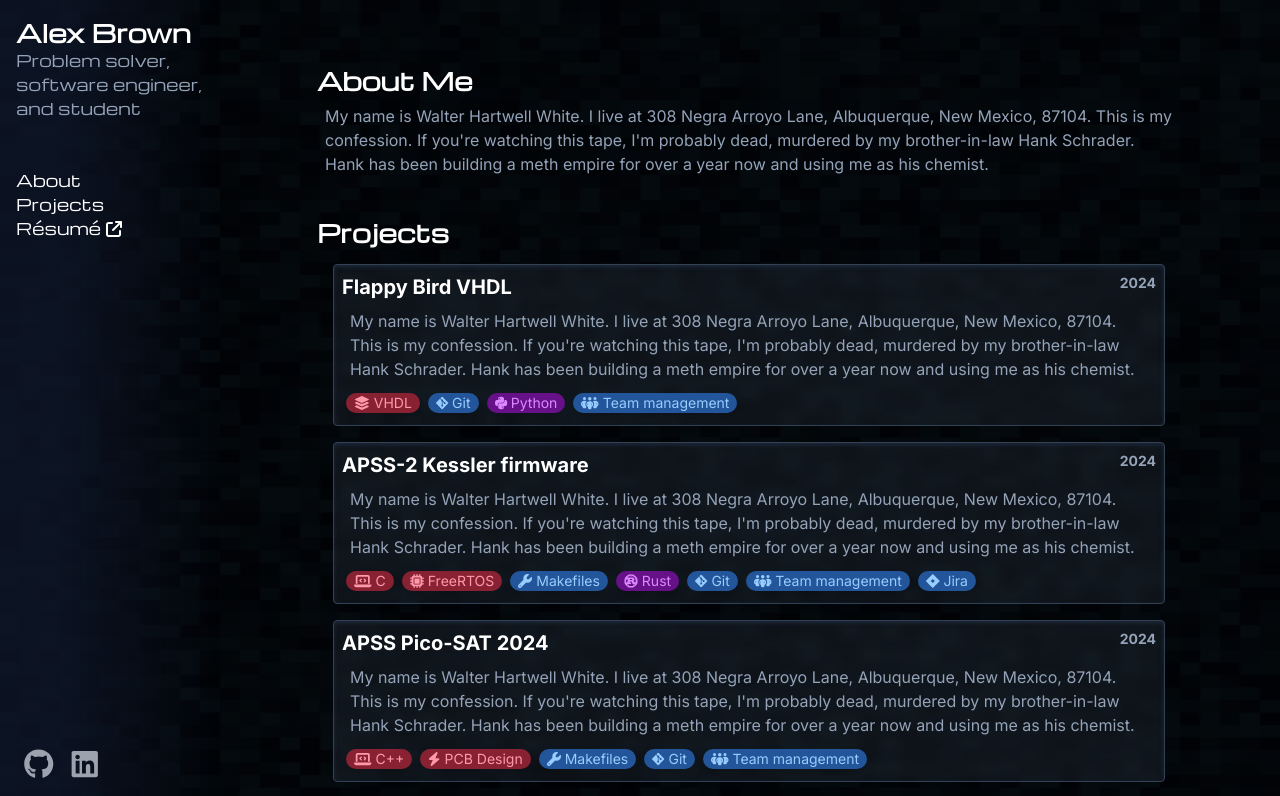
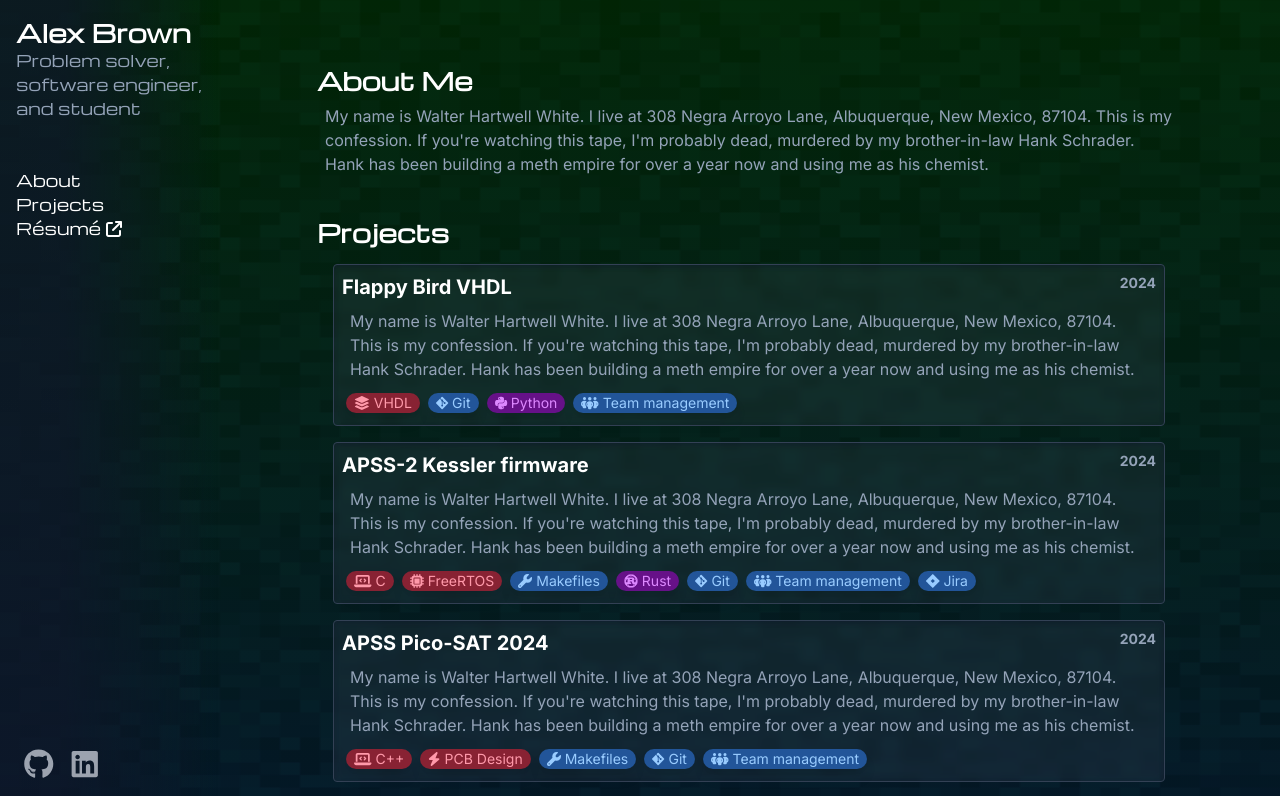
Before and after one commit to AlexApps99/new-personal-site, a Next.js app: page / in a window 1280 px wide. Shown: the top 796 px of the page. Built offline with nearby package versions, Linux system fonts and the light colour scheme.

Commit message:
Nicer background gradient

```diff
--- a/src/app/globals.css
+++ b/src/app/globals.css
@@ -10,7 +10,10 @@
 
 body {
   color: rgb(var(--foreground-rgb));
-  background: fixed url(noise64.png) left top/512px, black;
+  background:
+    fixed linear-gradient(0deg, #19e2, #0f02),
+    fixed url(noise64.png) left top/512px,
+    black;
 }
 
 @layer utilities {
--- a/src/app/sections/projects/Projects.tsx
+++ b/src/app/sections/projects/Projects.tsx
@@ -183,7 +183,7 @@ export default function Projects(): Section {
         <ul className="">
           {PROJECTS.map((project) => (
             <li key={project.title} className="">
-              <figure className="m-4 p-2 border-slate-700 bg-slate-600 bg-opacity-20 backdrop-blur-sm border rounded shadow-inner shadow-slate-800 block">
+              <figure className="m-4 p-2 border-slate-700 bg-slate-600 bg-opacity-20 backdrop-blur-sm border rounded shadow-inner shadow-slate-900/50 block">
                 <figcaption className="font-bold text-xl flex justify-between">
                   <span className="block">
                   {
```
